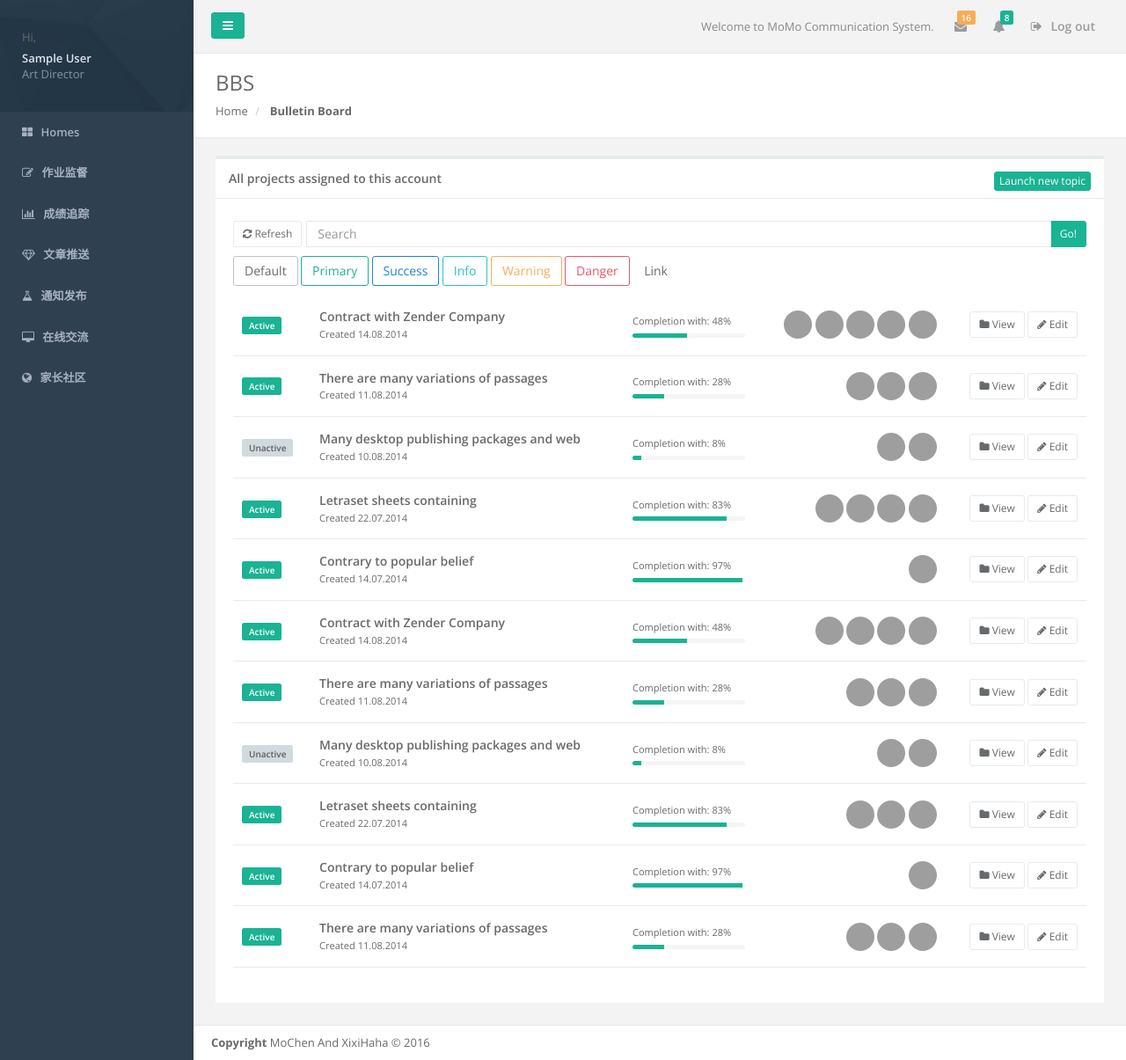
After one commit to Little-Wallace/bbs_work, a Flask app: page /bbslist/ in a window 1280 px wide. The commit adds this page. Shown: the whole page at 88% size. Run offline with Flask 2, Linux system fonts and the light colour scheme; the visitor is signed in with stand-in values (Sample User, id 1); tables that the repository leaves empty hold one stand-in row (values such as "Sample post"); some libraries are stand-ins or nearby versions; grey boxes are pictures that could not be loaded.

Commit message:
add the bbs template

```diff
--- a/app/chart.py
+++ b/app/chart.py
@@ -83,3 +83,8 @@ def page_not_found(e):
 @bbs_app.errorhandler(500)
 def internal_server_error(e):
 	return render_template('500.html'), 500
+
+@bbs_app.route('/bbslist/', methods=['GET'])
+@login_required
+def bbs_list():
+	return render_template('bulletin_board_list.html', user = g.user)
--- a/app/models.py
+++ b/app/models.py
@@ -10,7 +10,7 @@ from sqlalchemy.sql import func
 __author__ = 'xixihaha'
 
 Base = declarative_base()
-engine = create_engine('mysql+mysqldb://root:123456@localhost:3306/bbs?charset=utf8', echo=True)
+engine = create_engine('mysql+mysqldb://root:l1admin@localhost:3306/bbs?charset=utf8', echo=True)
 DBsession = sessionmaker(bind=engine)
 session = DBsession()
 
--- a/app/templates/base_csj.html
+++ b/app/templates/base_csj.html
@@ -53,7 +53,7 @@
                     <a href="/chattinglist/"><i class="fa fa-desktop"></i> <span class="nav-label">在线交流</span></a>
                 </li>
                 <li>
-                    <a href="/"><i class="fa fa-globe"></i> <span class="nav-label">家长社区</span></a>
+                    <a href="/bbslist/"><i class="fa fa-globe"></i> <span class="nav-label">家长社区</span></a>
                 </li>
             </ul>
         </div>
--- /dev/null
+++ b/app/templates/bulletin_board_list.html
@@ -0,0 +1,320 @@
+{% extends "base_csj.html" %}
+{% block page_title %} BBS {% endblock %}
+{% block page_kind %} Bulletin Board {% endblock %}
+{% block page_content %}
+        <div class="row">
+            <div class="col-lg-12">
+                <div class="wrapper wrapper-content animated fadeInUp">
+
+                    <div class="ibox">
+                        <div class="ibox-title">
+                            <h5>All projects assigned to this account</h5>
+                            <div class="ibox-tools">
+                                <a href="" class="btn btn-primary btn-xs">Launch new topic</a>
+                            </div>
+                        </div>
+                        <div class="ibox-content">
+                            <div class="row m-b-sm m-t-sm">
+                                <div class="col-md-1">
+                                    <button type="button" id="loading-example-btn" class="btn btn-white btn-sm" ><i class="fa fa-refresh"></i> Refresh</button>
+                                </div>
+                                <div class="col-md-11">
+                                    <div class="input-group"><input type="text" placeholder="Search" class="input-sm form-control"> <span class="input-group-btn">
+                                        <button type="button" class="btn btn-sm btn-primary"> Go!</button> </span></div>
+                                </div>
+                            </div>
+							<p>
+                            <button type="button" class="btn btn-outline btn-default">Default</button>
+                            <button type="button" class="btn btn-outline btn-primary">Primary</button>
+                            <button type="button" class="btn btn-outline btn-success">Success</button>
+                            <button type="button" class="btn btn-outline btn-info">Info</button>
+                            <button type="button" class="btn btn-outline btn-warning">Warning</button>
+                            <button type="button" class="btn btn-outline btn-danger">Danger</button>
+                            <button type="button" class="btn btn-outline btn-link">Link</button>
+                        	</p>
+                            <div class="project-list">
+
+                                <table class="table table-hover">
+                                    <tbody>
+                                    <tr>
+                                        <td class="project-status">
+                                            <span class="label label-primary">Active</span>
+                                        </td>
+                                        <td class="project-title">
+                                            <a href="project_detail.html">Contract with Zender Company</a>
+                                            <br/>
+                                            <small>Created 14.08.2014</small>
+                                        </td>
+                                        <td class="project-completion">
+                                                <small>Completion with: 48%</small>
+                                                <div class="progress progress-mini">
+                                                    <div style="width: 48%;" class="progress-bar"></div>
+                                                </div>
+                                        </td>
+                                        <td class="project-people">
+                                            <a href=""><img alt="image" class="img-circle" src="img/a3.jpg"></a>
+                                            <a href=""><img alt="image" class="img-circle" src="img/a1.jpg"></a>
+                                            <a href=""><img alt="image" class="img-circle" src="img/a2.jpg"></a>
+                                            <a href=""><img alt="image" class="img-circle" src="img/a4.jpg"></a>
+                                            <a href=""><img alt="image" class="img-circle" src="img/a5.jpg"></a>
+                                        </td>
+                                        <td class="project-actions">
+                                            <a href="#" class="btn btn-white btn-sm"><i class="fa fa-folder"></i> View </a>
+                                            <a href="#" class="btn btn-white btn-sm"><i class="fa fa-pencil"></i> Edit </a>
+                                        </td>
+                                    </tr>
+                                    <tr>
+                                        <td class="project-status">
+                                            <span class="label label-primary">Active</span>
+                                        </td>
+                                        <td class="project-title">
+                                            <a href="project_detail.html">There are many variations of passages</a>
+                                            <br/>
+                                            <small>Created 11.08.2014</small>
+                                        </td>
+                                        <td class="project-completion">
+                                            <small>Completion with: 28%</small>
+                                            <div class="progress progress-mini">
+                                                <div style="width: 28%;" class="progress-bar"></div>
+                                            </div>
+                                        </td>
+                                        <td class="project-people">
+                                            <a href=""><img alt="image" class="img-circle" src="img/a7.jpg"></a>
+                                            <a href=""><img alt="image" class="img-circle" src="img/a6.jpg"></a>
+                                            <a href=""><img alt="image" class="img-circle" src="img/a3.jpg"></a>
+                                        </td>
+                                        <td class="project-actions">
+                                            <a href="#" class="btn btn-white btn-sm"><i class="fa fa-folder"></i> View </a>
+                                            <a href="#" class="btn btn-white btn-sm"><i class="fa fa-pencil"></i> Edit </a>
+                                        </td>
+                                    </tr>
+                                    <tr>
+                                        <td class="project-status">
+                                            <span class="label label-default">Unactive</span>
+                                        </td>
+                                        <td class="project-title">
+                                            <a href="project_detail.html">Many desktop publishing packages and web</a>
+                                            <br/>
+                                            <small>Created 10.08.2014</small>
+                                        </td>
+                                        <td class="project-completion">
+                                            <small>Completion with: 8%</small>
+                                            <div class="progress progress-mini">
+                                                <div style="width: 8%;" class="progress-bar"></div>
+                                            </div>
+                                        </td>
+                                        <td class="project-people">
+                                            <a href=""><img alt="image" class="img-circle" src="img/a5.jpg"></a>
+                                            <a href=""><img alt="image" class="img-circle" src="img/a3.jpg"></a>
+                                        </td>
+                                        <td class="project-actions">
+                                            <a href="#" class="btn btn-white btn-sm"><i class="fa fa-folder"></i> View </a>
+                                            <a href="#" class="btn btn-white btn-sm"><i class="fa fa-pencil"></i> Edit </a>
+                                        </td>
+                                    </tr>
+                                    <tr>
+                                        <td class="project-status">
+                                            <span class="label label-primary">Active</span>
+                                        </td>
+                                        <td class="project-title">
+                                            <a href="project_detail.html">Letraset sheets containing</a>
+                                            <br/>
+                                            <small>Created 22.07.2014</small>
+                                        </td>
+                                        <td class="project-completion">
+                                            <small>Completion with: 83%</small>
+                                            <div class="progress progress-mini">
+                                                <div style="width: 83%;" class="progress-bar"></div>
+                                            </div>
+                                        </td>
+                                        <td class="project-people">
+                                            <a href=""><img alt="image" class="img-circle" src="img/a2.jpg"></a>
+                                            <a href=""><img alt="image" class="img-circle" src="img/a3.jpg"></a>
+                                            <a href=""><img alt="image" class="img-circle" src="img/a1.jpg"></a>
+                                            <a href=""><img alt="image" class="img-circle" src="img/a7.jpg"></a>
+                                        </td>
+                                        <td class="project-actions">
+                                            <a href="#" class="btn btn-white btn-sm"><i class="fa fa-folder"></i> View </a>
+                                            <a href="#" class="btn btn-white btn-sm"><i class="fa fa-pencil"></i> Edit </a>
+                                        </td>
+                                    </tr>
+                                    <tr>
+                                        <td class="project-status">
+                                            <span class="label label-primary">Active</span>
+                                        </td>
+                                        <td class="project-title">
+                                            <a href="project_detail.html">Contrary to popular belief</a>
+                                            <br/>
+                                            <small>Created 14.07.2014</small>
+                                        </td>
+                                        <td class="project-completion">
+                                            <small>Completion with: 97%</small>
+                                            <div class="progress progress-mini">
+                                                <div style="width: 97%;" class="progress-bar"></div>
+                                            </div>
+                                        </td>
+                                        <td class="project-people">
+                                            <a href=""><img alt="image" class="img-circle" src="img/a4.jpg"></a>
+                                        </td>
+                                        <td class="project-actions">
+                                            <a href="#" class="btn btn-white btn-sm"><i class="fa fa-folder"></i> View </a>
+                                            <a href="#" class="btn btn-white btn-sm"><i class="fa fa-pencil"></i> Edit </a>
+                                        </td>
+                                    </tr>
+                                    <tr>
+                                        <td class="project-status">
+                                            <span class="label label-primary">Active</span>
+                                        </td>
+                                        <td class="project-title">
+                                            <a href="project_detail.html">Contract with Zender Company</a>
+                                            <br/>
+                                            <small>Created 14.08.2014</small>
+                                        </td>
+                                        <td class="project-completion">
+                                            <small>Completion with: 48%</small>
+                                            <div class="progress progress-mini">
+                                                <div style="width: 48%;" class="progress-bar"></div>
+                                            </div>
+                                        </td>
+                                        <td class="project-people">
+                                            <a href=""><img alt="image" class="img-circle" src="img/a1.jpg"></a>
+                                            <a href=""><img alt="image" class="img-circle" src="img/a2.jpg"></a>
+                                            <a href=""><img alt="image" class="img-circle" src="img/a4.jpg"></a>
+                                            <a href=""><img alt="image" class="img-circle" src="img/a5.jpg"></a>
+                                        </td>
+                                        <td class="project-actions">
+                                            <a href="#" class="btn btn-white btn-sm"><i class="fa fa-folder"></i> View </a>
+                                            <a href="#" class="btn btn-white btn-sm"><i class="fa fa-pencil"></i> Edit </a>
+                                        </td>
+                                    </tr>
+                                    <tr>
+                                        <td class="project-status">
+                                            <span class="label label-primary">Active</span>
+                                        </td>
+                                        <td class="project-title">
+                                            <a href="project_detail.html">There are many variations of passages</a>
+                                            <br/>
+                                            <small>Created 11.08.2014</small>
+                                        </td>
+                                        <td class="project-completion">
+                                            <small>Completion with: 28%</small>
+                                            <div class="progress progress-mini">
+                                                <div style="width: 28%;" class="progress-bar"></div>
+                                            </div>
+                                        </td>
+                                        <td class="project-people">
+                                            <a href=""><img alt="image" class="img-circle" src="img/a7.jpg"></a>
+                                            <a href=""><img alt="image" class="img-circle" src="img/a6.jpg"></a>
+                                            <a href=""><img alt="image" class="img-circle" src="img/a3.jpg"></a>
+                                        </td>
+                                        <td class="project-actions">
+                                            <a href="#" class="btn btn-white btn-sm"><i class="fa fa-folder"></i> View </a>
+                                            <a href="#" class="btn btn-white btn-sm"><i class="fa fa-pencil"></i> Edit </a>
+                                        </td>
+                                    </tr>
+                                    <tr>
+                                        <td class="project-status">
+                                            <span class="label label-default">Unactive</span>
+                                        </td>
+                                        <td class="project-title">
+                                            <a href="project_detail.html">Many desktop publishing packages and web</a>
+                                            <br/>
+                                            <small>Created 10.08.2014</small>
+                                        </td>
+                                        <td class="project-completion">
+                                            <small>Completion with: 8%</small>
+                                            <div class="progress progress-mini">
+                                                <div style="width: 8%;" class="progress-bar"></div>
+                                            </div>
+                                        </td>
+                                        <td class="project-people">
+                                            <a href=""><img alt="image" class="img-circle" src="img/a5.jpg"></a>
+                                            <a href=""><img alt="image" class="img-circle" src="img/a3.jpg"></a>
+                                        </td>
+                                        <td class="project-actions">
+                                            <a href="#" class="btn btn-white btn-sm"><i class="fa fa-folder"></i> View </a>
+                                            <a href="#" class="btn btn-white btn-sm"><i class="fa fa-pencil"></i> Edit </a>
+                                        </td>
+                                    </tr>
+                                    <tr>
+                                        <td class="project-status">
+                                            <span class="label label-primary">Active</span>
+                                        </td>
+                                        <td class="project-title">
+                                            <a href="project_detail.html">Letraset sheets containing</a>
+                                            <br/>
+                                            <small>Created 22.07.2014</small>
+                                        </td>
+                                        <td class="project-completion">
+                                            <small>Completion with: 83%</small>
+                                            <div class="progress progress-mini">
+                                                <div style="width: 83%;" class="progress-bar"></div>
+                                            </div>
+                                        </td>
+                                        <td class="project-people">
+                                            <a href=""><img alt="image" class="img-circle" src="img/a2.jpg"></a>
+                                            <a href=""><img alt="image" class="img-circle" src="img/a3.jpg"></a>
+                                            <a href=""><img alt="image" class="img-circle" src="img/a1.jpg"></a>
+                                        </td>
+                                        <td class="project-actions">
+                                            <a href="#" class="btn btn-white btn-sm"><i class="fa fa-folder"></i> View </a>
+                                            <a href="#" class="btn btn-white btn-sm"><i class="fa fa-pencil"></i> Edit </a>
+                                        </td>
+                                    </tr>
+                                    <tr>
+                                        <td class="project-status">
+                                            <span class="label label-primary">Active</span>
+                                        </td>
+                                        <td class="project-title">
+                                            <a href="project_detail.html">Contrary to popular belief</a>
+                                            <br/>
+                                            <small>Created 14.07.2014</small>
+                                        </td>
+                                        <td class="project-completion">
+                                            <small>Completion with: 97%</small>
+                                            <div class="progress progress-mini">
+                                                <div style="width: 97%;" class="progress-bar"></div>
+                                            </div>
+                                        </td>
+                                        <td class="project-people">
+                                            <a href=""><img alt="image" class="img-circle" src="img/a4.jpg"></a>
+                                        </td>
+                                        <td class="project-actions">
+                                            <a href="#" class="btn btn-white btn-sm"><i class="fa fa-folder"></i> View </a>
+                                            <a href="#" class="btn btn-white btn-sm"><i class="fa fa-pencil"></i> Edit </a>
+                                        </td>
+                                    </tr>
+                                    <tr>
+                                        <td class="project-status">
+                                            <span class="label label-primary">Active</span>
+                                        </td>
+                                        <td class="project-title">
+                                            <a href="project_detail.html">There are many variations of passages</a>
+                                            <br/>
+                                            <small>Created 11.08.2014</small>
+                                        </td>
+                                        <td class="project-completion">
+                                            <small>Completion with: 28%</small>
+                                            <div class="progress progress-mini">
+                                                <div style="width: 28%;" class="progress-bar"></div>
+                                            </div>
+                                        </td>
+                                        <td class="project-people">
+                                            <a href=""><img alt="image" class="img-circle" src="img/a7.jpg"></a>
+                                            <a href=""><img alt="image" class="img-circle" src="img/a6.jpg"></a>
+                                            <a href=""><img alt="image" class="img-circle" src="img/a3.jpg"></a>
+                                        </td>
+                                        <td class="project-actions">
+                                            <a href="#" class="btn btn-white btn-sm"><i class="fa fa-folder"></i> View </a>
+                                            <a href="#" class="btn btn-white btn-sm"><i class="fa fa-pencil"></i> Edit </a>
+                                        </td>
+                                    </tr>
+                                    </tbody>
+                                </table>
+                            </div>
+                        </div>
+                    </div>
+                </div>
+            </div>
+        </div>
+{% endblock %}
```
Also changed, not shown: 4 other files.
